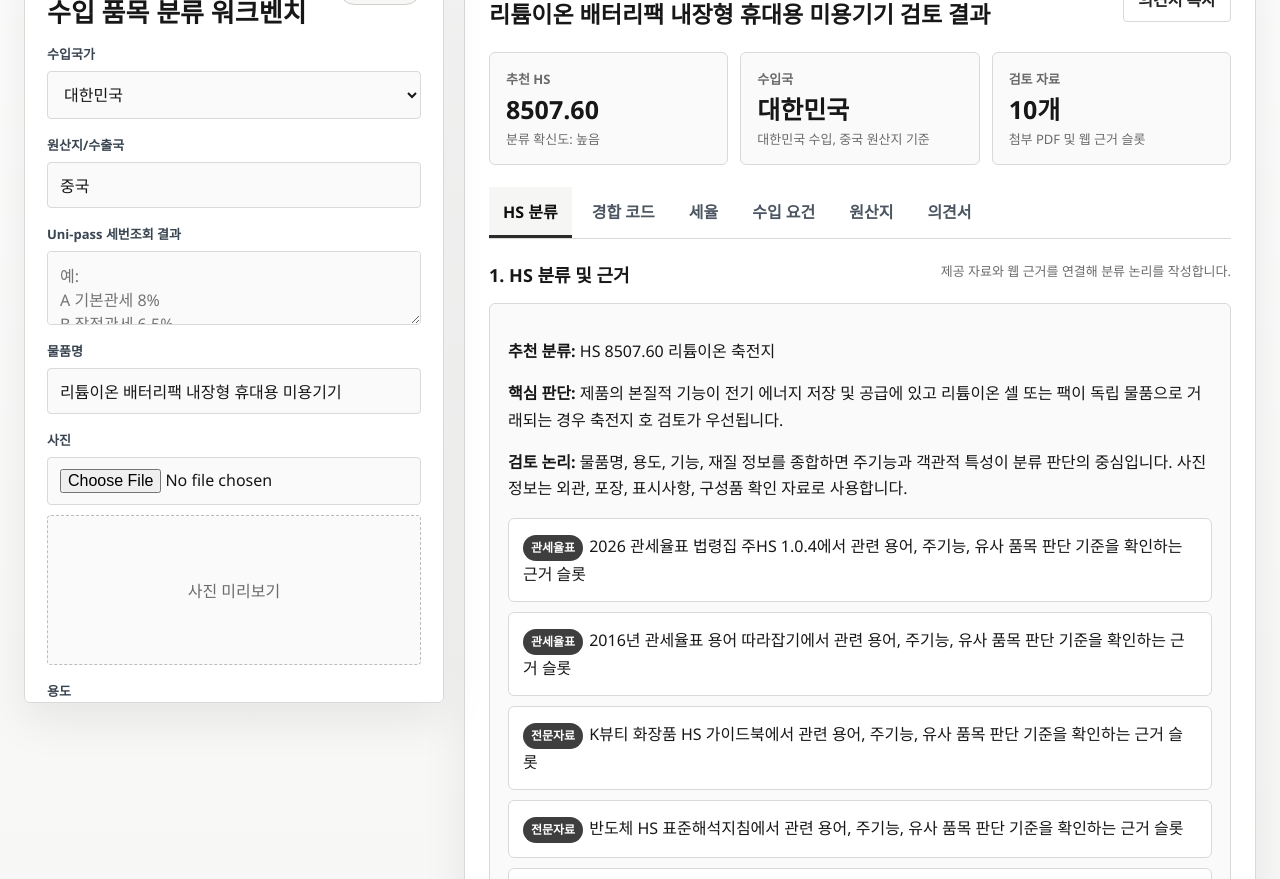
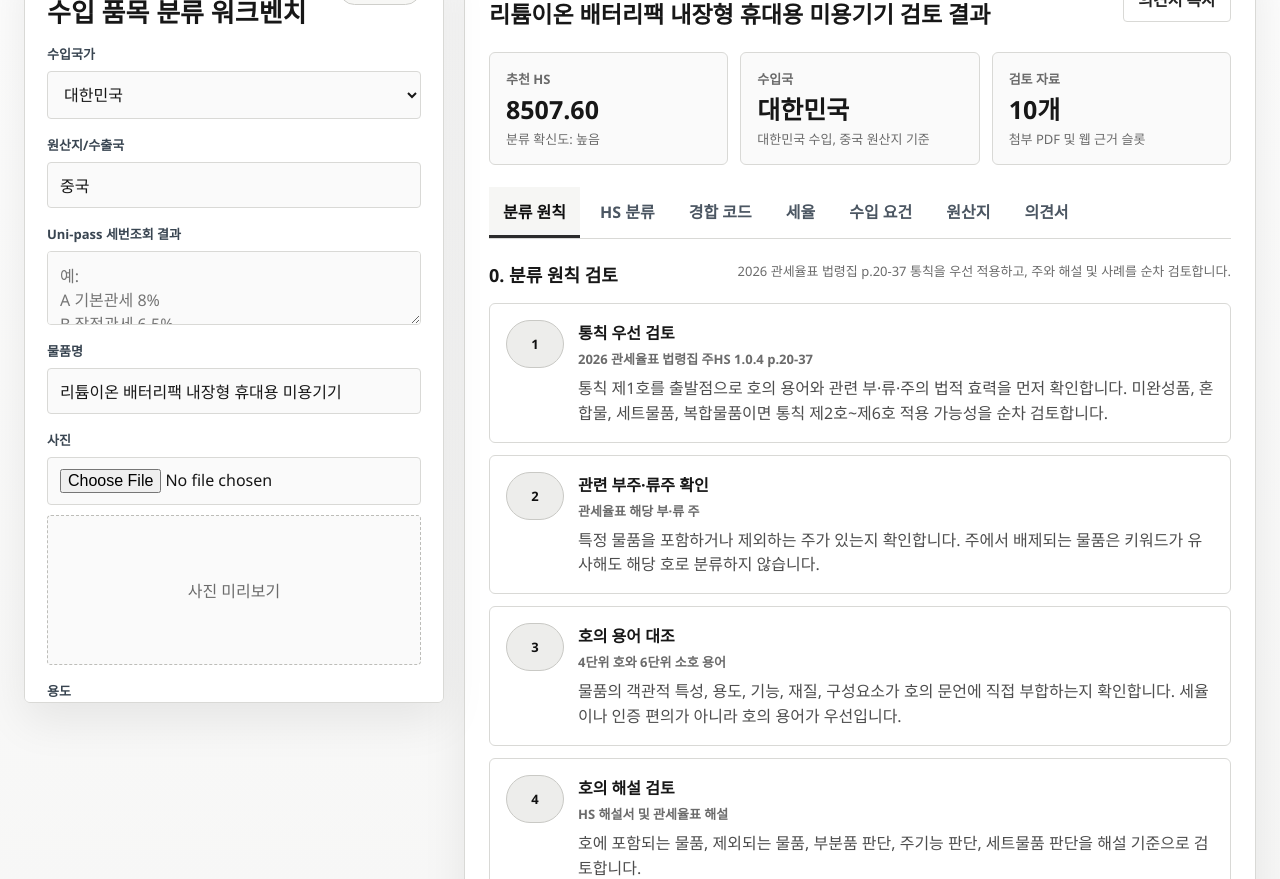
Before and after one commit to celebrity0504-jpg/hs-code, a plain HTML site: page index.html in a window 1280 px wide. Shown: the part 73-952 px from the top of the page. Drawn offline with Linux system fonts and the light colour scheme.

Commit message:
Add classification principle workflow

```diff
--- a/app.js
+++ b/app.js
@@ -16,6 +16,7 @@ const refs = {
   confidence: document.querySelector("#confidence"),
   countryLabel: document.querySelector("#countryLabel"),
   rateSummary: document.querySelector("#rateSummary"),
+  principleBody: document.querySelector("#principleBody"),
   classificationBody: document.querySelector("#classificationBody"),
   rivalBody: document.querySelector("#rivalBody"),
   rateTable: document.querySelector("#rateTable"),
@@ -32,7 +33,7 @@ const countries = {
 };
 
 const sourceFiles = [
-  "2026 관세율표 법령집 주HS 1.0.4",
+  "2026 관세율표 법령집 주HS 1.0.4 p.20-37 통칙",
   "2016년 관세율표 용어 따라잡기",
   "K뷰티 화장품 HS 가이드북",
   "반도체 HS 표준해석지침",
@@ -42,6 +43,45 @@ const sourceFiles = [
   "해외직접구매 품목분류 100선",
   "세관분류사례1",
   "세관분류사례2"
+];
+
+const classificationPrinciples = [
+  {
+    step: "1",
+    title: "통칙 우선 검토",
+    source: "2026 관세율표 법령집 주HS 1.0.4 p.20-37",
+    detail: "통칙 제1호를 출발점으로 호의 용어와 관련 부·류·주의 법적 효력을 먼저 확인합니다. 미완성품, 혼합물, 세트물품, 복합물품이면 통칙 제2호~제6호 적용 가능성을 순차 검토합니다."
+  },
+  {
+    step: "2",
+    title: "관련 부주·류주 확인",
+    source: "관세율표 해당 부·류 주",
+    detail: "특정 물품을 포함하거나 제외하는 주가 있는지 확인합니다. 주에서 배제되는 물품은 키워드가 유사해도 해당 호로 분류하지 않습니다."
+  },
+  {
+    step: "3",
+    title: "호의 용어 대조",
+    source: "4단위 호와 6단위 소호 용어",
+    detail: "물품의 객관적 특성, 용도, 기능, 재질, 구성요소가 호의 문언에 직접 부합하는지 확인합니다. 세율이나 인증 편의가 아니라 호의 용어가 우선입니다."
+  },
+  {
+    step: "4",
+    title: "호의 해설 검토",
+    source: "HS 해설서 및 관세율표 해설",
+    detail: "호에 포함되는 물품, 제외되는 물품, 부분품 판단, 주기능 판단, 세트물품 판단을 해설 기준으로 검토합니다."
+  },
+  {
+    step: "5",
+    title: "경합 세번 비교",
+    source: "통칙 제3호 및 관련 해설",
+    detail: "둘 이상의 호가 경합하면 더 구체적인 호, 본질적 특성을 부여하는 구성요소, 최후 순위 호 등 통칙상 우선순위로 배제 사유를 작성합니다."
+  },
+  {
+    step: "6",
+    title: "첨부 분류사례 대조",
+    source: "세관분류사례1·2 및 품목별 표준해석 지침",
+    detail: "유사 물품의 실제 결정례와 표준해석 지침을 참고하되, 사례는 보조 근거로 사용하고 통칙과 주·호의 용어 판단을 대체하지 않습니다."
+  }
 ];
 
 const profiles = [
@@ -258,6 +298,28 @@ function rateRows(profile, countryCode, originCountry, lookupText) {
   ];
 }
 
+function renderPrinciples(profile) {
+  refs.principleBody.innerHTML = classificationPrinciples.map((item) => `
+    <article class="principle-card">
+      <div class="principle-index">${item.step}</div>
+      <div>
+        <h4>${item.title}</h4>
+        <p class="principle-source">${item.source}</p>
+        <p>${item.detail}</p>
+      </div>
+    </article>
+  `).join("") + `
+    <article class="principle-card principle-emphasis">
+      <div class="principle-index">결론</div>
+      <div>
+        <h4>${profile.hs} ${profile.title}</h4>
+        <p class="principle-source">추천 코드도 위 순서의 검토를 통과해야 확정 가능</p>
+        <p>현재 앱의 추천은 초안입니다. 최종 분류는 통칙, 관련 부주·류주, 호의 용어, 호의 해설, 경합 세번 배제, 첨부 분류사례 대조가 모두 기록된 뒤 확정하는 흐름으로 설계합니다.</p>
+      </div>
+    </article>
+  `;
+}
+
 function renderAnalysis() {
   const product = refs.productName.value.trim() || "미기재 물품";
   const countryCode = refs.country.value;
@@ -275,12 +337,14 @@ function renderAnalysis() {
   refs.confidence.textContent = `분류 확신도: ${profile.confidence}`;
   refs.countryLabel.textContent = country;
   refs.rateSummary.textContent = `${country} 수입, ${originCountry} 원산지 기준`;
+  renderPrinciples(profile);
 
   refs.classificationBody.classList.remove("empty-state");
   refs.classificationBody.innerHTML = `
     <p><strong>추천 분류:</strong> HS ${profile.hs} ${profile.title}</p>
+    <p><strong>통칙 우선 판단:</strong> 2026 관세율표 법령집 주HS 1.0.4 p.20-37의 통칙을 먼저 적용합니다. 통칙 제1호에 따라 호의 용어와 관련 부주·류주를 우선 검토하고, 물품의 상태나 구성에 따라 통칙 제2호~제6호 적용 여부를 확인합니다.</p>
     <p><strong>핵심 판단:</strong> ${profile.basis}</p>
-    <p><strong>검토 논리:</strong> 물품명, 용도, 기능, 재질 정보를 종합하면 주기능과 객관적 특성이 분류 판단의 중심입니다. 사진 정보는 외관, 포장, 표시사항, 구성품 확인 자료로 사용합니다.</p>
+    <p><strong>검토 논리:</strong> 물품명, 용도, 기능, 재질 정보를 종합하되, 키워드 매칭만으로 확정하지 않습니다. 관련 부주·류주, 호의 용어, 호의 해설, 경합 세번 배제 사유, 첨부 분류사례를 순서대로 검토해야 합니다.</p>
     <ul class="evidence-list">${evidenceItems}</ul>
   `;
 
@@ -331,24 +395,33 @@ function buildOpinion(product, country, originCountry, profile) {
 - 추천 HS 코드: ${profile.hs}
 - 품명: ${profile.title}
 
-3. 분류 근거
+3. 분류 원칙 검토
+- 2026 관세율표 법령집 주HS 1.0.4 p.20-37의 통칙을 우선 적용한다.
+- 통칙 제1호에 따라 호의 용어와 관련 부주·류주를 먼저 검토한다.
+- 물품이 미완성품, 혼합물, 복합물품, 세트물품 또는 포장용기와 함께 제시된 물품인지 확인하고 통칙 제2호~제6호 적용 가능성을 검토한다.
+- 관련 부주·류주에서 포함 또는 제외 규정이 있는지 확인한다.
+- 후보 호의 용어와 호의 해설을 대조하여 포함 물품과 제외 물품을 확인한다.
+- 경합 세번은 더 구체적인 호, 본질적 특성, 최후 순위 호 등 통칙상 기준으로 배제한다.
+- 첨부 분류사례와 표준해석 지침은 보조 근거로 대조하되, 통칙과 주·호의 용어 판단을 대체하지 않는다.
+
+4. 분류 근거
 ${profile.basis}
-본 물품은 제출된 물품 설명, 사진, 구성요소, 용도 및 기능을 기준으로 객관적 특성을 검토하였다. 제공 PDF 자료의 품목별 해설, 표준해석 지침, 세관분류사례 양식을 참조하여 주기능 중심으로 판단한다.
+본 물품은 제출된 물품 설명, 사진, 구성요소, 용도 및 기능을 기준으로 객관적 특성을 검토하였다. 다만 최종 세번 확정은 통칙, 관련 부주·류주, 호의 용어, 호의 해설, 경합 세번 배제, 첨부 분류사례 대조 순서로 검토하여야 한다.
 
-4. 경합 세번
+5. 경합 세번
 ${profile.rivals.map((item) => `- ${item[0]} ${item[1]}: ${item[2]}`).join("\n")}
 
-5. 수입 요건 및 표시
+6. 수입 요건 및 표시
 ${profile.requirements.map((item) => `- ${item}`).join("\n")}
 - 원산지 표시: ${profile.origin}
 
-6. 세율 적용 우선순위 및 실행세율
+7. 세율 적용 우선순위 및 실행세율
 - 세율은 기본세율을 곧바로 적용하지 않고, Uni-pass 관세법령정보포털 CLIP의 세번조회에서 해당 HS 코드의 세율 상세정보를 먼저 확인한다.
 - 동일 물품에 둘 이상의 세율이 경합하는 경우 세율적용우선순위.xlsx의 순서에 따라 하나의 세율을 실행세율로 판단한다.
 - 1순위 세율은 가장 우선하여 적용하고, FTA 세율은 2순위이나 3~7순위보다 낮은 경우에 우선 적용한다. WTO/아태/편익관세, 조정·할당관세, 최빈국특혜, 잠정관세, 기본관세는 우선순위표의 조건에 따라 순차 검토한다.
 - 단, * 표시 관세는 실행관세 등에 추가하여 부과될 수 있으므로 세율 상세정보의 부가 조건을 별도로 확인한다.
 
-7. 유의사항
+8. 유의사항
 본 의견서는 앱 프로토타입이 생성한 초안이며, 실제 신고 전에는 최신 관세율표, 수입국 세율 DB, 세관 질의회신, 인증기관 요건을 통해 최종 확인이 필요하다.`;
 }
 
--- a/index.html
+++ b/index.html
@@ -104,7 +104,8 @@
           </div>
 
           <div class="tabs" role="tablist" aria-label="결과 탭">
-            <button class="tab active" data-tab="classification" type="button">HS 분류</button>
+            <button class="tab active" data-tab="principles" type="button">분류 원칙</button>
+            <button class="tab" data-tab="classification" type="button">HS 분류</button>
             <button class="tab" data-tab="rivals" type="button">경합 코드</button>
             <button class="tab" data-tab="rates" type="button">세율</button>
             <button class="tab" data-tab="requirements" type="button">수입 요건</button>
@@ -112,10 +113,18 @@
             <button class="tab" data-tab="opinion" type="button">의견서</button>
           </div>
 
-          <section id="classification" class="tab-panel active">
+          <section id="principles" class="tab-panel active">
+            <div class="section-heading">
+              <h3>0. 분류 원칙 검토</h3>
+              <p>2026 관세율표 법령집 p.20-37 통칙을 우선 적용하고, 주와 해설 및 사례를 순차 검토합니다.</p>
+            </div>
+            <div id="principleBody" class="principle-grid"></div>
+          </section>
+
+          <section id="classification" class="tab-panel">
             <div class="section-heading">
               <h3>1. HS 분류 및 근거</h3>
-              <p>제공 자료와 웹 근거를 연결해 분류 논리를 작성합니다.</p>
+              <p>통칙, 관련 주, 호의 용어, 호의 해설, 분류사례를 연결해 분류 논리를 작성합니다.</p>
             </div>
             <div id="classificationBody" class="analysis-block empty-state">아직 생성된 검토가 없습니다.</div>
           </section>
--- a/styles.css
+++ b/styles.css
@@ -326,6 +326,58 @@ textarea {
   margin-top: 16px;
 }
 
+.principle-grid {
+  display: grid;
+  gap: 12px;
+  margin-top: 16px;
+}
+
+.principle-card {
+  display: grid;
+  grid-template-columns: 58px minmax(0, 1fr);
+  gap: 14px;
+  border: 1px solid var(--line);
+  background: #fff;
+  padding: 16px;
+  border-radius: 6px;
+}
+
+.principle-card h4 {
+  margin: 0 0 5px;
+  font-size: 16px;
+}
+
+.principle-card p {
+  margin: 0;
+  color: #4d4d4d;
+  line-height: 1.55;
+}
+
+.principle-index {
+  display: grid;
+  place-items: center;
+  min-width: 48px;
+  height: 48px;
+  border: 1px solid #c9c9c5;
+  background: var(--surface-strong);
+  color: #111;
+  border-radius: 999px;
+  font-size: 13px;
+  font-weight: 900;
+}
+
+.principle-source {
+  margin-bottom: 7px !important;
+  color: var(--muted) !important;
+  font-size: 13px;
+  font-weight: 800;
+}
+
+.principle-emphasis {
+  border-color: #a7a7a2;
+  background: #f8f8f6;
+}
+
 .rival-card h4 {
   margin: 0 0 8px;
   font-size: 17px;
```
